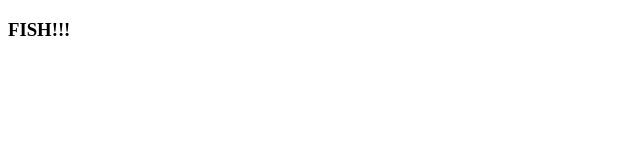
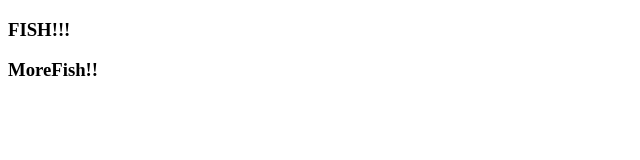
Before and after one commit to KenBarrett/fishsite, a plain HTML site: page index.html in a window 1280 px wide. Shown: the whole page, without its empty margins (0-640 px from the left). Drawn offline with Linux system fonts and the light colour scheme.

Commit message:
Added Features

```diff
--- a/index.html
+++ b/index.html
@@ -7,5 +7,6 @@
 <body>
 
 	<h3>FISH!!!</h3>
+	<h3>MoreFish!!</h3>
 </body>
 </html>
```
